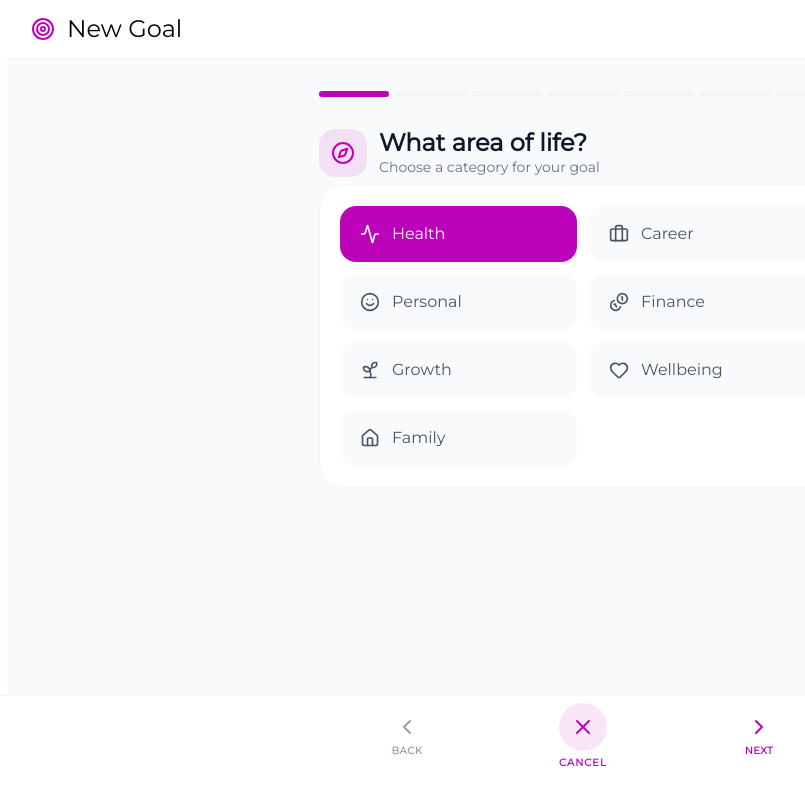
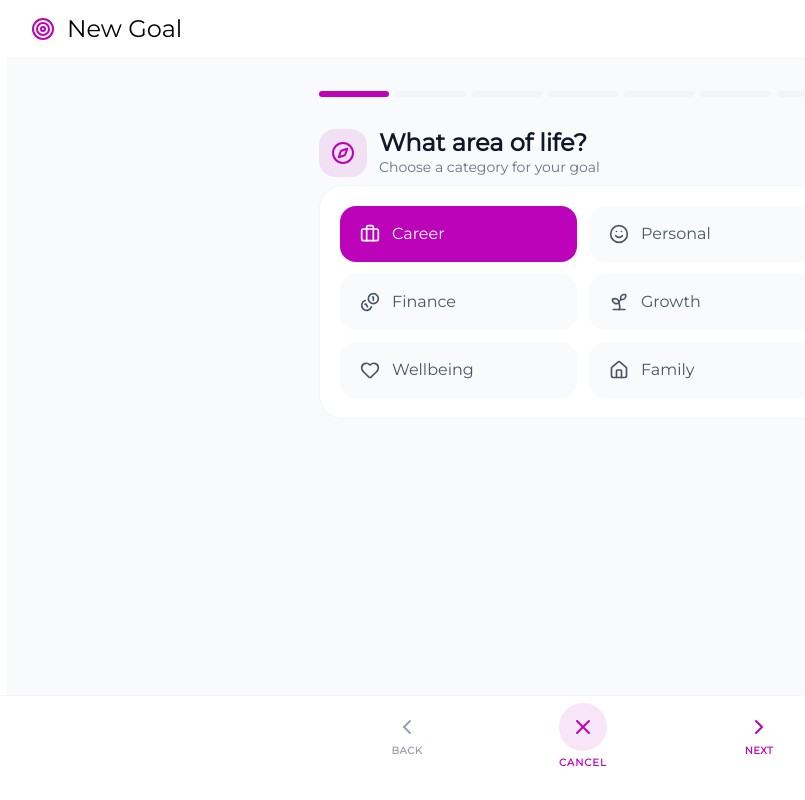
Before and after one commit to Scottish-Tech-Army/BulildU, a Next.js app: page /goals/new in a window 1280 px wide. Shown: the whole page, without its empty margins (57-862 px from the left). Built offline with nearby package versions, Linux system fonts and the light colour scheme.

Commit message:
refactor: remove 'Health' goal category from type definitions and UI, and update related text and placeholders.

```diff
--- a/src/app/goals/[id]/page.tsx
+++ b/src/app/goals/[id]/page.tsx
@@ -315,7 +315,6 @@ export default function GoalDetailPage() {
                   <div className="mb-4 flex justify-center">
                     {(() => {
                       const iconMap: Record<GoalCategory, LucideIcon> = {
-                        Health: Activity,
                         Wellbeing: Heart,
                         Career: Briefcase,
                         Personal: Smile,
@@ -337,7 +336,6 @@ export default function GoalDetailPage() {
             </div>
             {(() => {
               const iconMap: Record<GoalCategory, LucideIcon> = {
-                Health: Activity,
                 Wellbeing: Heart,
                 Career: Briefcase,
                 Personal: Smile,
@@ -787,9 +785,8 @@ export default function GoalDetailPage() {
       >
         <div className="space-y-6 pt-4">
           <div className="grid grid-cols-2 gap-3">
-            {(["Health", "Wellbeing", "Career", "Personal", "Finance", "Growth", "Family"] as GoalCategory[]).map((cat) => {
+            {(["Wellbeing", "Career", "Personal", "Finance", "Growth", "Family"] as GoalCategory[]).map((cat) => {
               const iconMap: Record<GoalCategory, LucideIcon> = {
-                Health: Activity,
                 Wellbeing: Heart,
                 Career: Briefcase,
                 Personal: Smile,
--- a/src/app/goals/new/page.tsx
+++ b/src/app/goals/new/page.tsx
@@ -19,7 +19,7 @@ import {
   ListTodo,
   Ruler,
   X,
-  Activity,
+
   Briefcase,
   Smile,
   Coins,
@@ -65,7 +65,7 @@ export default function NewGoalPage() {
   const [step, setStep] = useState<GoalCreationStep>("category");
   const [draft, setDraft] = useState<FullGoalDraft>({
     title: "",
-    category: "Health",
+    category: "Career",
     whyMatters: "",
     successCriteria: "",
     confidence: null,
@@ -203,7 +203,6 @@ export default function NewGoalPage() {
                 <div className="p-5 bg-white rounded-3xl border border-gray-100">
                   <div className="grid grid-cols-2 gap-3">
                     {([
-                      { name: "Health", icon: Activity },
                       { name: "Career", icon: Briefcase },
                       { name: "Personal", icon: Smile },
                       { name: "Finance", icon: Coins },
@@ -301,7 +300,7 @@ export default function NewGoalPage() {
                   </div>
                   <div>
                     <h2 className="text-2xl font-bold text-gray-900">How you&apos;ll know</h2>
-                    <p className="text-gray-500 text-sm">Make success undeniable</p>
+                    <p className="text-gray-500 text-sm">Decide how progress will be tracked</p>
                   </div>
                 </div>
 
@@ -319,7 +318,7 @@ export default function NewGoalPage() {
                     autoFocus
                     value={draft.successCriteria}
                     onChange={(e) => updateDraft("successCriteria", e.target.value)}
-                    placeholder="e.g. When I can run the loop around the park in under 30 minutes without walking."
+                    placeholder="e.g. apply for 3 jobs, complete 1 online accredited course, secure 1 interview etc."
                     className="w-full min-h-[120px] p-4 rounded-2xl bg-gray-50 border-none focus:ring-2 focus:ring-brand-primary/20 text-gray-900 resize-none text-base leading-relaxed"
                   />
                 </div>
--- a/src/app/onboarding/baseline/page.tsx
+++ b/src/app/onboarding/baseline/page.tsx
@@ -149,7 +149,7 @@ export default function BaselinePage() {
         progress={100}
         icon={Sparkles}
         title="You're All Set!"
-        subtitle="You've completed your baseline assessment. Now let's start making progress together."
+        subtitle="You've completed your baseline assessment. Let's start moving towards your potential."
         buttonText="GO TO DASHBOARD"
         onButtonClick={handleFinish}
       />
--- a/src/components/ui/GoalCard.tsx
+++ b/src/components/ui/GoalCard.tsx
@@ -28,7 +28,7 @@ export default function GoalCard({ goal }: GoalCardProps) {
 
   // Category icon map
   const iconMap: Record<GoalCategory, LucideIcon> = {
-    Health: Activity,
+
     Wellbeing: Heart,
     Career: Briefcase,
     Personal: Smile,
--- a/src/components/ui/GoalProgressCard.tsx
+++ b/src/components/ui/GoalProgressCard.tsx
@@ -36,7 +36,6 @@ export function GoalProgressCard({
 
   // Category icon map
   const iconMap: Record<GoalCategory, LucideIcon> = {
-    Health: Activity,
     Wellbeing: Heart,
     Career: Briefcase,
     Personal: Smile,
--- a/src/lib/storage.ts
+++ b/src/lib/storage.ts
@@ -166,7 +166,7 @@ export function completeBaseline(): void {
 // Goals
 // =============================================================================
 
-export type GoalCategory = "Health" | "Wellbeing" | "Career" | "Personal" | "Finance" | "Finances" | "Growth" | "Family" | "other";
+export type GoalCategory = "Wellbeing" | "Career" | "Personal" | "Finance" | "Finances" | "Growth" | "Family" | "other";
 
 export interface Action {
   id: string;
```
